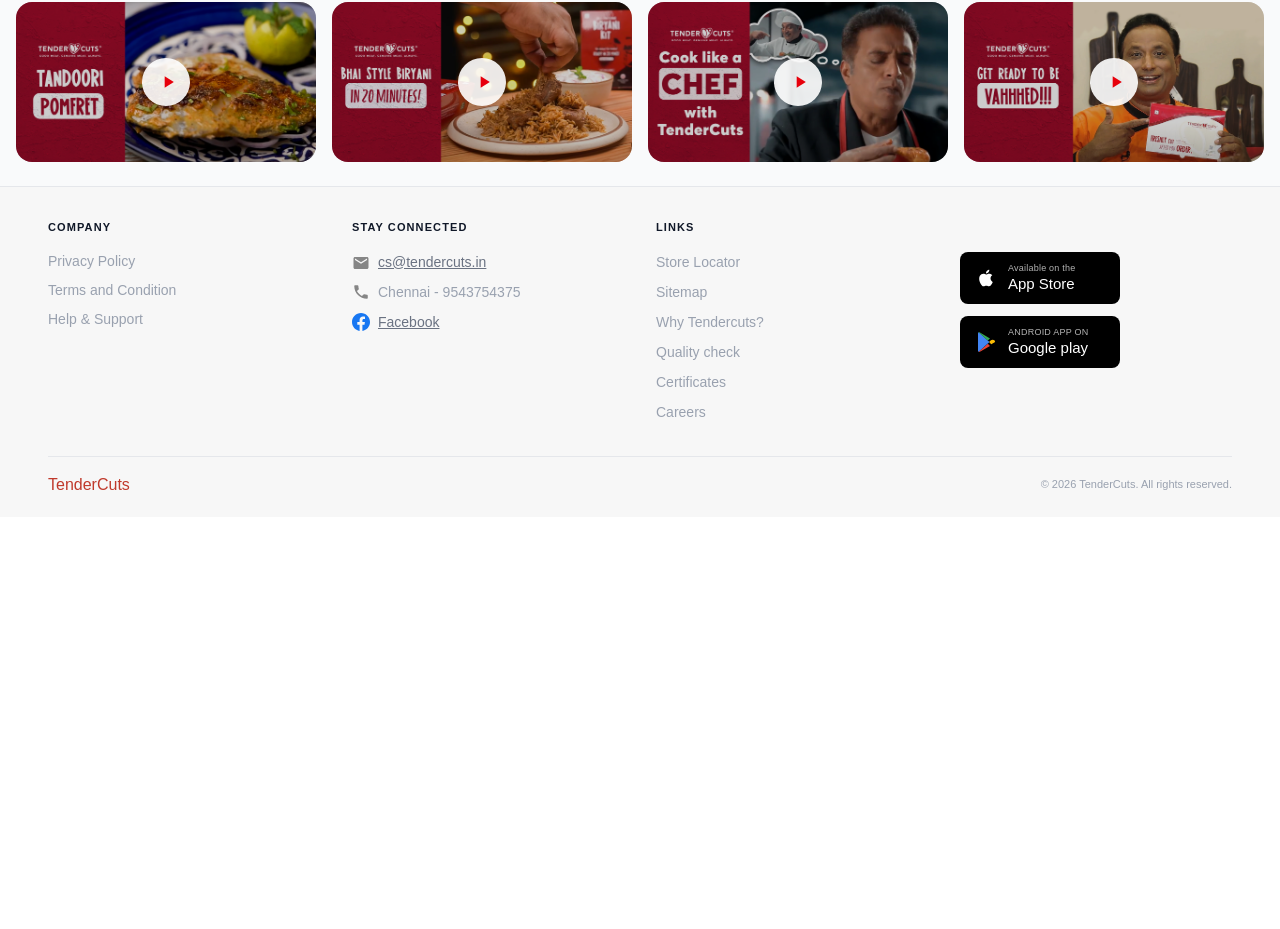
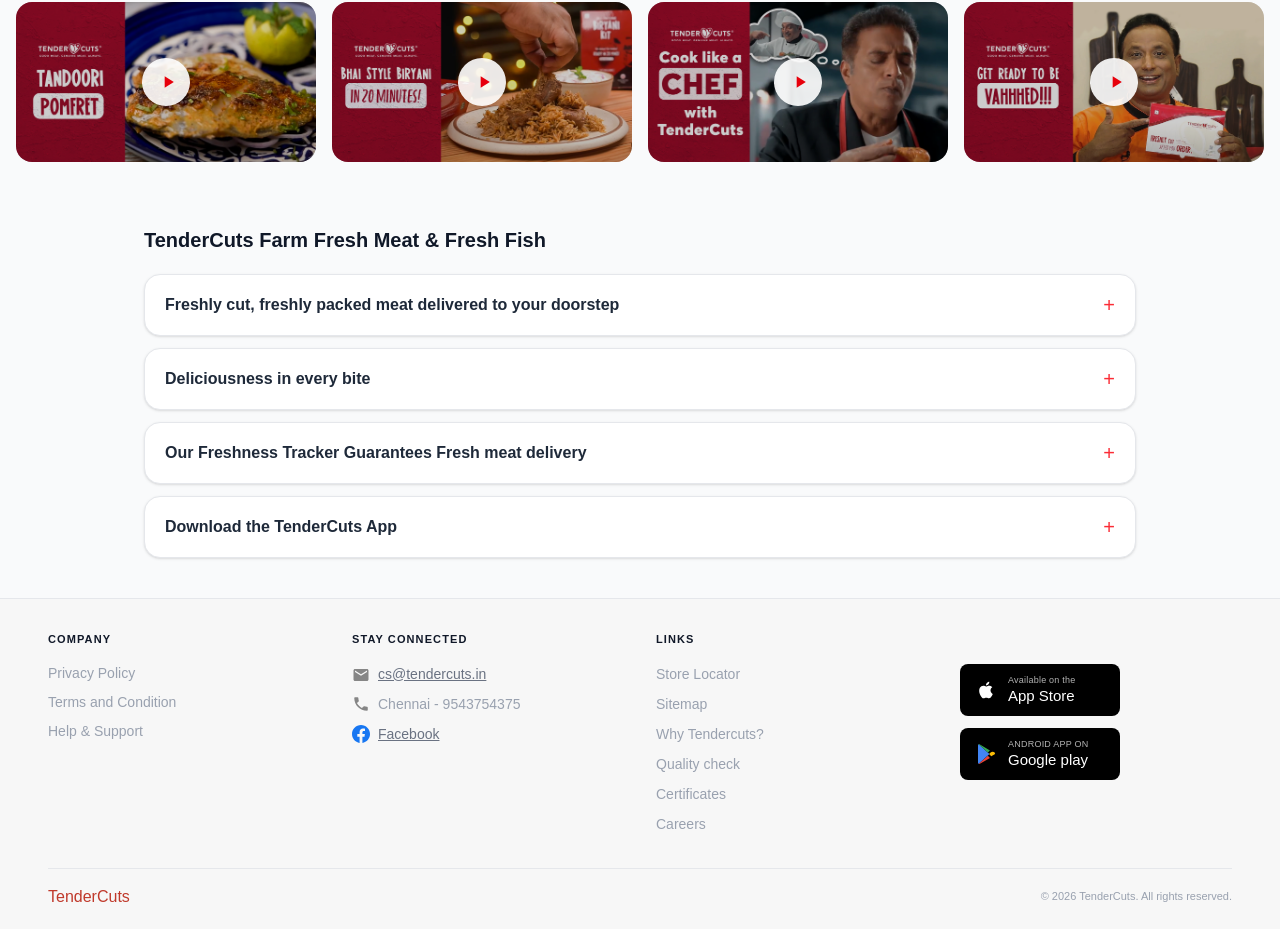
Before and after one commit to VivekRanjan620/Nextjs-Base, a Next.js app: page / in a window 1280 px wide. Shown: the part 1949-2878 px from the top of the page. Before the commit the page ends 2466 px from the top, so only its background shows below. Built offline with nearby package versions, Linux system fonts and the light colour scheme; no server answers.

Commit message:
Add About-Section on home page

```diff
--- /dev/null
+++ b/app/components/home/AboutSection.tsx
@@ -0,0 +1,87 @@
+"use client";
+import { useState } from "react";
+
+const faqs = [
+  {
+    id: 1,
+    question: "Freshly cut, freshly packed meat delivered to your doorstep",
+    answer:
+      "Your search for farm-fresh, high-quality meat ends with TenderCuts. Order the best, locally-sourced mutton, chicken, eggs, fish and seafood from your friendly neighbourhood meat store – TenderCuts. Enjoy lightning-fast home delivery on every order. Order meat online with TenderCuts to whip up a feast fit for a king.",
+  },
+  {
+    id: 2,
+    question: "Deliciousness in every bite",
+    answer:
+      "Every cut is carefully selected and packed to ensure maximum freshness and flavour. Our expert butchers ensure the highest quality standards so you get the best meat every time.",
+  },
+  {
+    id: 3,
+    question: "Our Freshness Tracker Guarantees Fresh meat delivery",
+    answer:
+      "Our proprietary Freshness Tracker monitors every order from farm to your doorstep. We guarantee that all meat is delivered within hours of cutting to ensure peak freshness.",
+  },
+  {
+    id: 4,
+    question: "Download the TenderCuts App",
+    answer:
+      "Get the TenderCuts app for a seamless meat shopping experience. Available on iOS and Android. Enjoy exclusive app-only offers and track your orders in real time.",
+  },
+];
+
+export default function AboutSection() {
+  // Which item is open — null means all closed
+  const [openId, setOpenId] = useState<number | null>(null);
+
+  const toggle = (id: number) => {
+    setOpenId(openId === id ? null : id);
+  };
+
+  return (
+    <section className="max-w-5xl mx-auto px-4 py-10">
+
+      {/* Heading — Image 1 jaisa */}
+      <h2 className="text-gray-900 font-bold text-lg md:text-xl mb-5">
+        TenderCuts Farm Fresh Meat &amp; Fresh Fish
+      </h2>
+
+      {/* Accordion list */}
+      <div className="flex flex-col gap-3">
+        {faqs.map((faq) => {
+          const isOpen = openId === faq.id;
+
+          return (
+            <div
+              key={faq.id}
+              className="bg-white border border-gray-200 rounded-2xl overflow-hidden shadow-sm"
+            >
+              {/* Question row */}
+              <button
+                onClick={() => toggle(faq.id)}
+                className="w-full flex items-center justify-between px-5 py-4 text-left"
+              >
+                <span className={`text-sm md:text-base font-semibold pr-4 ${isOpen ? "text-gray-900" : "text-gray-800"}`}>
+                  {faq.question}
+                </span>
+
+                {/* + / — icon — red color */}
+                <span className="text-red-500 text-xl font-light flex-shrink-0">
+                  {isOpen ? "−" : "+"}
+                </span>
+              </button>
+
+              {/* Answer — smooth expand */}
+              {isOpen && (
+                <div className="px-5 pb-5">
+                  <p className="text-gray-500 text-sm leading-relaxed">
+                    {faq.answer}
+                  </p>
+                </div>
+              )}
+            </div>
+          );
+        })}
+      </div>
+
+    </section>
+  );
+}
--- a/app/page.tsx
+++ b/app/page.tsx
@@ -3,6 +3,7 @@
 import TopPicks from "@/app/components/home/TopPicks";
 import BlogSection from "@/app/components/home/BlogSection";
 import YoutubeSection from "@/app/components/home/YoutubeSection";
+import AboutSection from "./components/home/AboutSection";
 
 export default function HomePage() {
   return (
@@ -22,6 +23,8 @@
       {/* Youtube Videos — 4 video thumbnails */}
       <YoutubeSection />
 
+      <AboutSection />
+
     </div>
   );
 }
```
